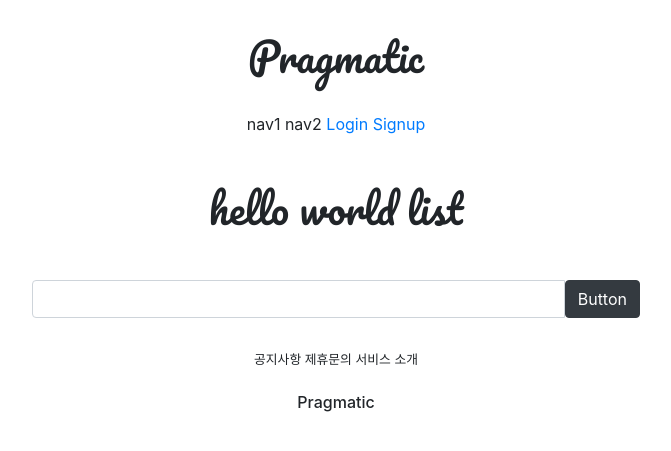
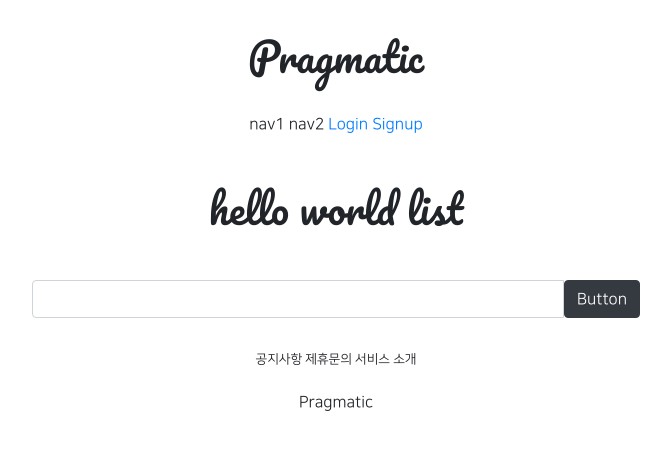
Before and after one commit to ksj0818280/git_5ban_1, a Django app: page /accounts/hello_world/ in a window 1280 px wide. Shown: the top 451 px of the page, without its empty margins (304-975 px from the left). Run offline with Django 3.2, Linux system fonts and the light colour scheme; parts of the project's set-up code (start-up, migrations or seed data) failed here and were passed over; some libraries are stand-ins or nearby versions.

Commit message:
7/15 5ban class commit

```diff
--- a/accountapp/templates/accountapp/create.html
+++ b/accountapp/templates/accountapp/create.html
@@ -5,7 +5,7 @@
 
     <div class="text-center mw-500 m-auto">
         <div class="m-5">
-            <h4>Sing Up</h4>
+            <h4>Sign Up</h4>
         </div>
         <div>
             <form action="{% url 'accountapp:create' %}" method="post">
--- a/gisweb_1/settings.py
+++ b/gisweb_1/settings.py
@@ -122,7 +122,7 @@ AUTH_PASSWORD_VALIDATORS = [
 # Internationalization
 # https://docs.djangoproject.com/en/3.2/topics/i18n/
 
-LANGUAGE_CODE = 'en-us'
+LANGUAGE_CODE = 'ko-kr'
 
 TIME_ZONE = 'UTC'
 
--- a/templates/base.html
+++ b/templates/base.html
@@ -3,7 +3,7 @@
 
 {% include 'head.html' %}
 
-<body>
+<body style="font-family: 'NanumSquareR'">
 
 {# alt + shift + drag - 다중 커서 #}
 {# ctrl + tab - 창 이동 #}
--- a/templates/head.html
+++ b/templates/head.html
@@ -16,4 +16,27 @@
     {# static files link #}
     <link rel="stylesheet" type="text/css" href="{% static 'base.css' %}">
 
+    <style>
+        @font-face {
+            font-family: 'NanumSquareR';
+            src: local('NanumSquareR'),
+            url("{% static 'fonts/NanumSquareR.ttf' %}") format("opentype");
+        }
+        @font-face {
+            font-family: 'NanumSquareEB';
+            src: local('NanumSquareEB'),
+            url("{% static 'fonts/NanumSquareEB.otf' %}") format("opentype");
+        }
+        @font-face {
+            font-family: 'NanumSquareB';
+            src: local('NanumSquareB'),
+            url("{% static 'fonts/NanumSquareB.otf' %}") format("opentype");
+        }
+        @font-face {
+            font-family: 'NanumSquareR';
+            src: local('NanumSquareR'),
+            url("{% static 'fonts/NanumSquareR.otf' %}") format("opentype");
+        }
+    </style>
+
 </head>
```
Also changed, not shown: static/fonts/NanumSquareB.otf (added), static/fonts/NanumSquareEB.otf (added), static/fonts/NanumSquareL.otf (added), static/fonts/NanumSquareR.otf (added).
